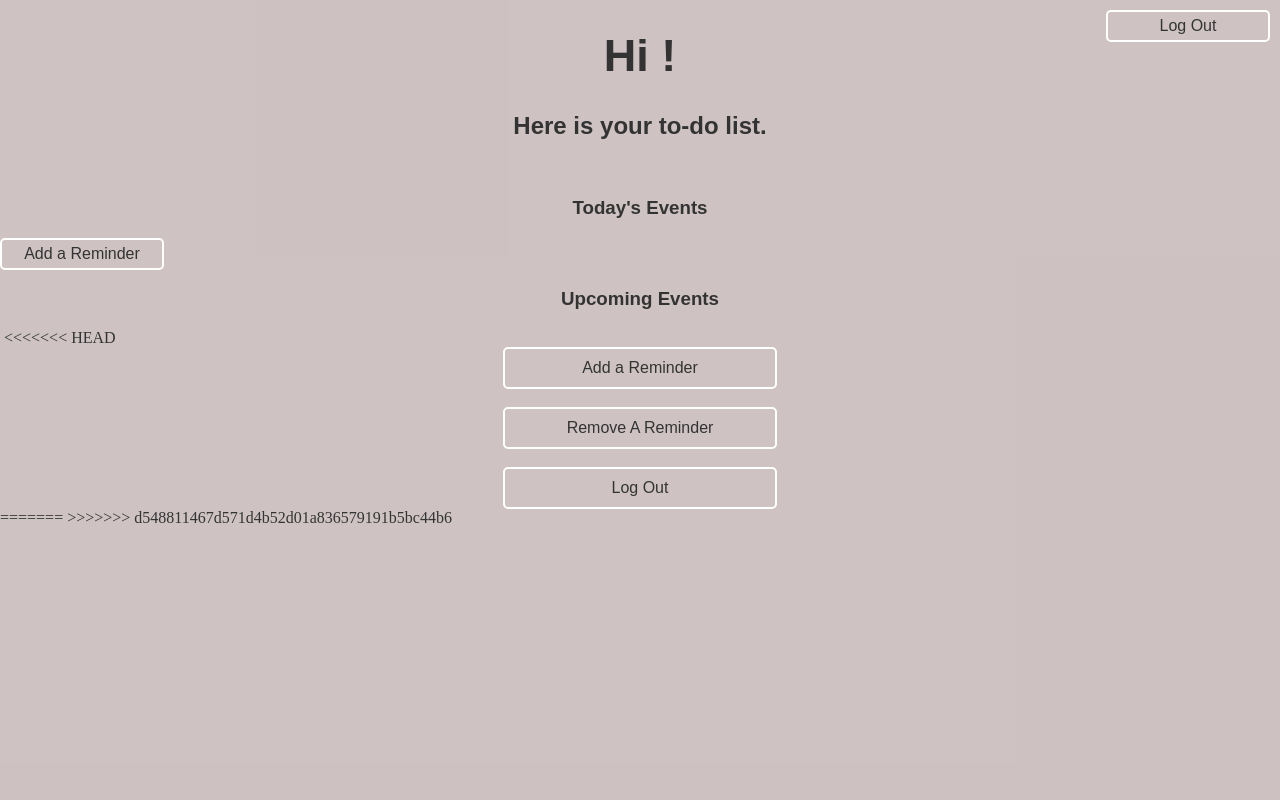
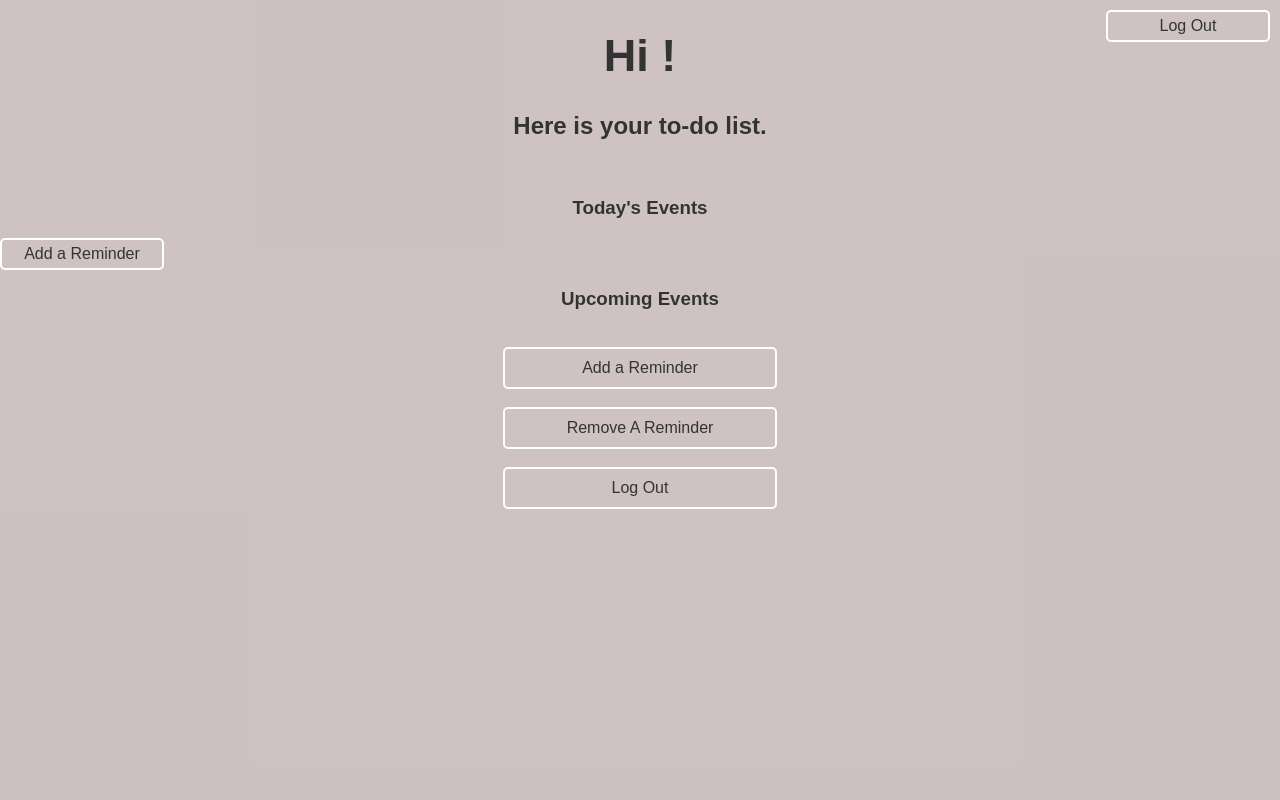
Before and after one commit to grtld/bear-in-mind, a Python web app: template templates/home.html in a window 1280 px wide. Run offline with Jinja, Linux system fonts and the light colour scheme; the template is opened without the code that fills it, so the values that code supplies are empty; some libraries are stand-ins or nearby versions.

Commit message:
fixed merge

```diff
--- a/templates/home.html
+++ b/templates/home.html
@@ -46,7 +46,6 @@
 {% endfor %}
     <img autoplay loop poster="background.jpg" id="bgvid">
 
-<<<<<<< HEAD
 <br>
 
   <div class="buttonHolder">
@@ -60,9 +59,6 @@
         <br>
       </div>
 </body>
-=======
-  </body>
->>>>>>> d548811467d571d4b52d01a836579191b5bc44b6
 
 </div>
 </html>
--- /dev/null
+++ b/test.html
@@ -0,0 +1,3 @@
+<form action="demo_form.asp" method="get">
+  <input type="checkbox" name="vehicle" value="Bike"> I have a bike<br>
+</form>
```
